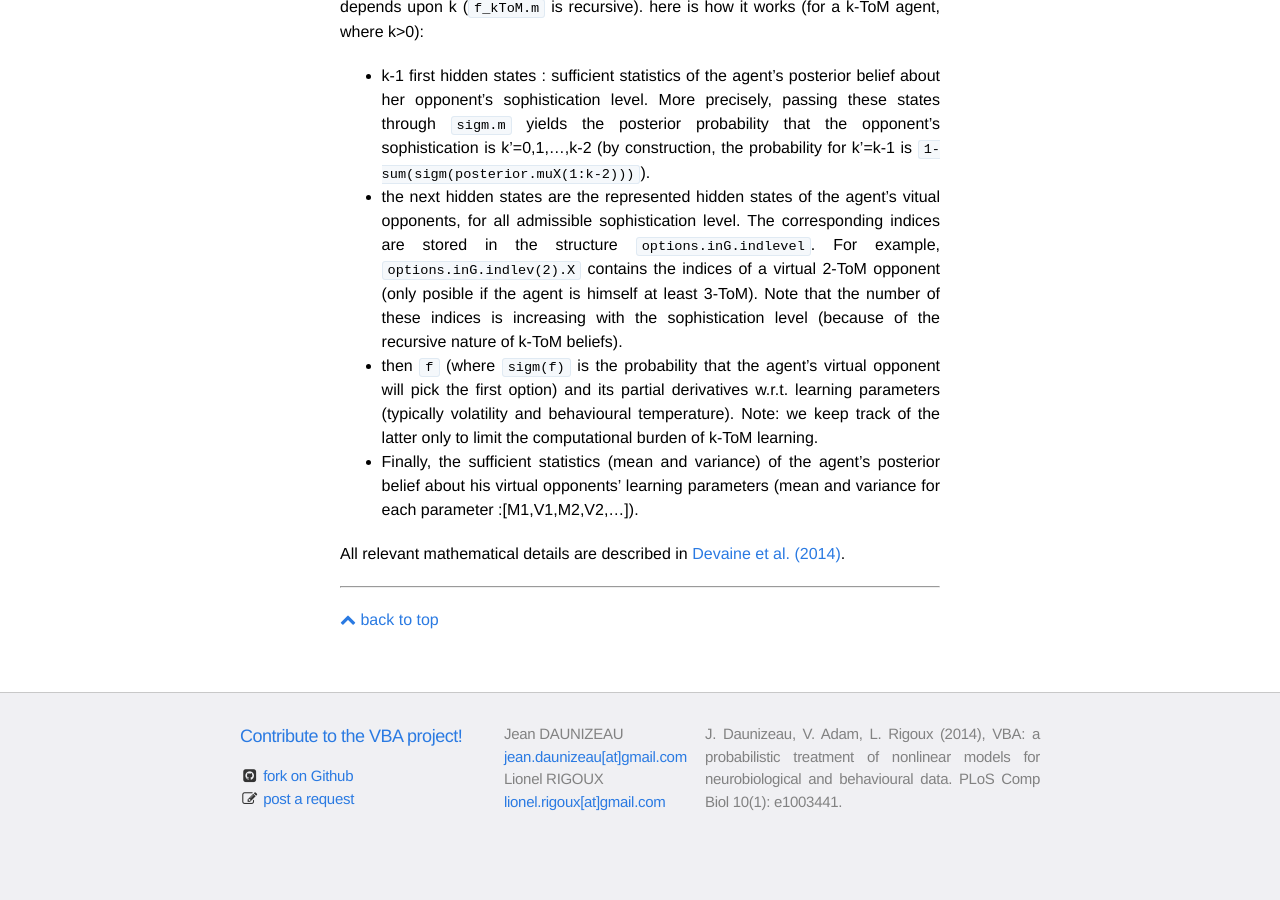
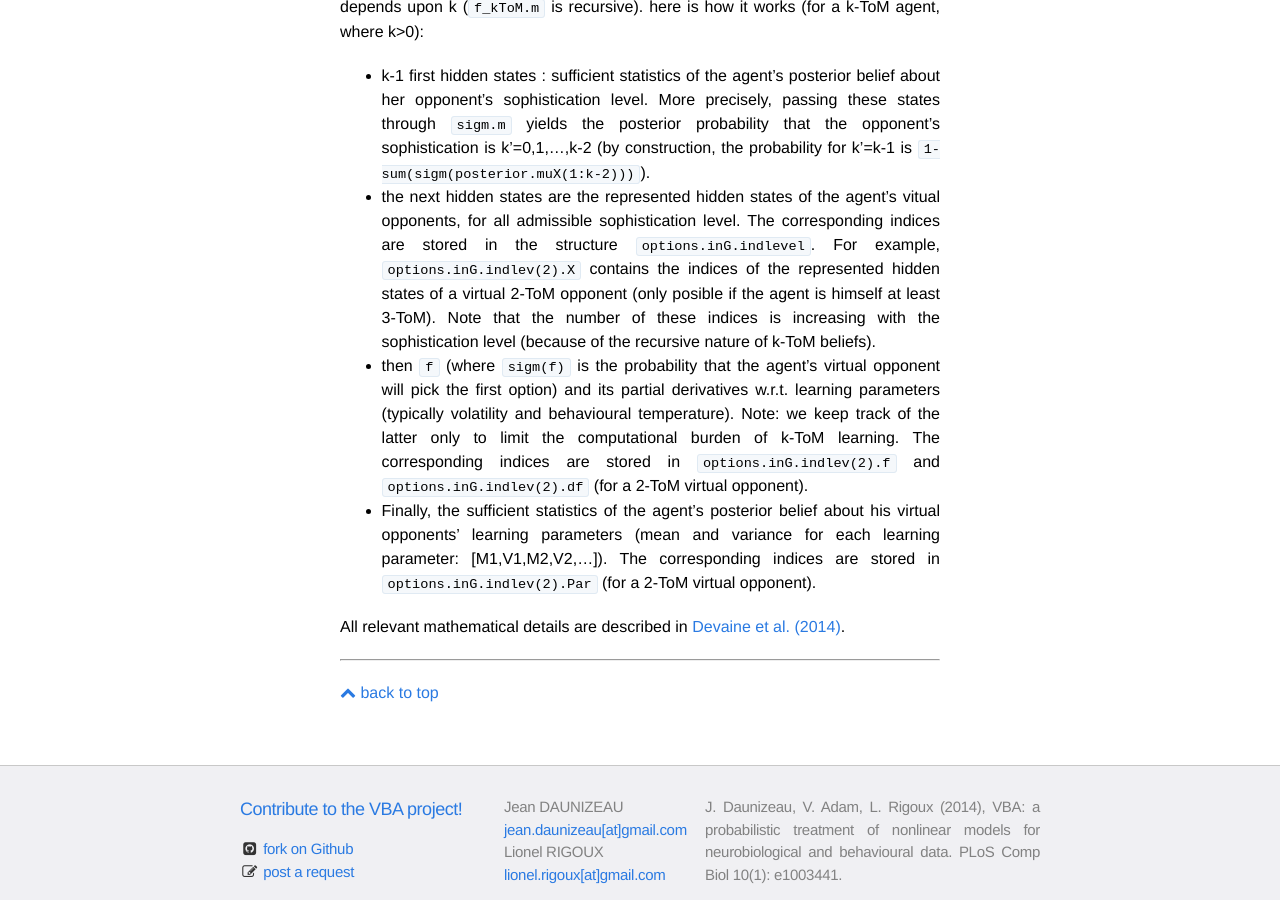
Before and after one commit to MBB-team/VBA-toolbox, a Jekyll site: the page built from _wiki/ktom.md, in a window 1280 px wide and 900 px high, scrolled down 2331 px. Built offline with Jekyll 4.4.1, drawn with Linux system fonts in a browser that asks for light colours; nearby versions of some CDN libraries; before the commit the page ends 3189 px from its top, so only the background shows below that.

Commit message:
Update ktom.md

```diff
--- a/_wiki/ktom.md
+++ b/_wiki/ktom.md
@@ -44,8 +44,8 @@ The conditions for applying the existing k-ToM model are as follows:
 Once the model has been inverted, one may be willing to recover and interpret the estimated hidden states. The indexing is a bit tricky here, essentially because it depends upon k (`f_kToM.m` is recursive). here is how it works (for a k-ToM agent, where k>0):
 
 - k-1 first hidden states : sufficient statistics of the agent's posterior belief about her opponent's sophistication level. More precisely, passing these states through `sigm.m` yields the posterior probability that the opponent's sophistication is k'=0,1,...,k-2 (by construction, the probability for k'=k-1 is `1-sum(sigm(posterior.muX(1:k-2)))`).
-- the next hidden states are the represented hidden states of the agent's vitual opponents, for all admissible sophistication level. The corresponding indices are stored in the structure `options.inG.indlevel`. For example, `options.inG.indlev(2).X` contains the indices of a virtual 2-ToM opponent (only posible if the agent is himself at least 3-ToM). Note that the number of these indices is increasing with the sophistication level (because of the recursive nature of k-ToM beliefs).
--	then `f` (where `sigm(f)` is the probability that the agent's virtual opponent will pick the first option) and its partial derivatives w.r.t. learning parameters (typically volatility and behavioural temperature). Note: we keep track of the latter only to limit the computational burden of k-ToM learning.
-- Finally, the sufficient statistics (mean and variance) of the agent's posterior belief about his virtual opponents' learning parameters (mean and variance for each parameter :[M1,V1,M2,V2,...]).
+- the next hidden states are the represented hidden states of the agent's vitual opponents, for all admissible sophistication level. The corresponding indices are stored in the structure `options.inG.indlevel`. For example, `options.inG.indlev(2).X` contains the indices of the represented hidden states of a virtual 2-ToM opponent (only posible if the agent is himself at least 3-ToM). Note that the number of these indices is increasing with the sophistication level (because of the recursive nature of k-ToM beliefs).
+-	then `f` (where `sigm(f)` is the probability that the agent's virtual opponent will pick the first option) and its partial derivatives w.r.t. learning parameters (typically volatility and behavioural temperature). Note: we keep track of the latter only to limit the computational burden of k-ToM learning. The corresponding indices are stored in `options.inG.indlev(2).f` and `options.inG.indlev(2).df` (for a 2-ToM virtual opponent).
+- Finally, the sufficient statistics of the agent's posterior belief about his virtual opponents' learning parameters (mean and variance for each learning parameter: [M1,V1,M2,V2,...]). The corresponding indices are stored in `options.inG.indlev(2).Par` (for a 2-ToM virtual opponent).
 
 All relevant mathematical details are described in [Devaine et al. (2014)](http://journals.plos.org/ploscompbiol/article?id=10.1371/journal.pcbi.1003992).
```
